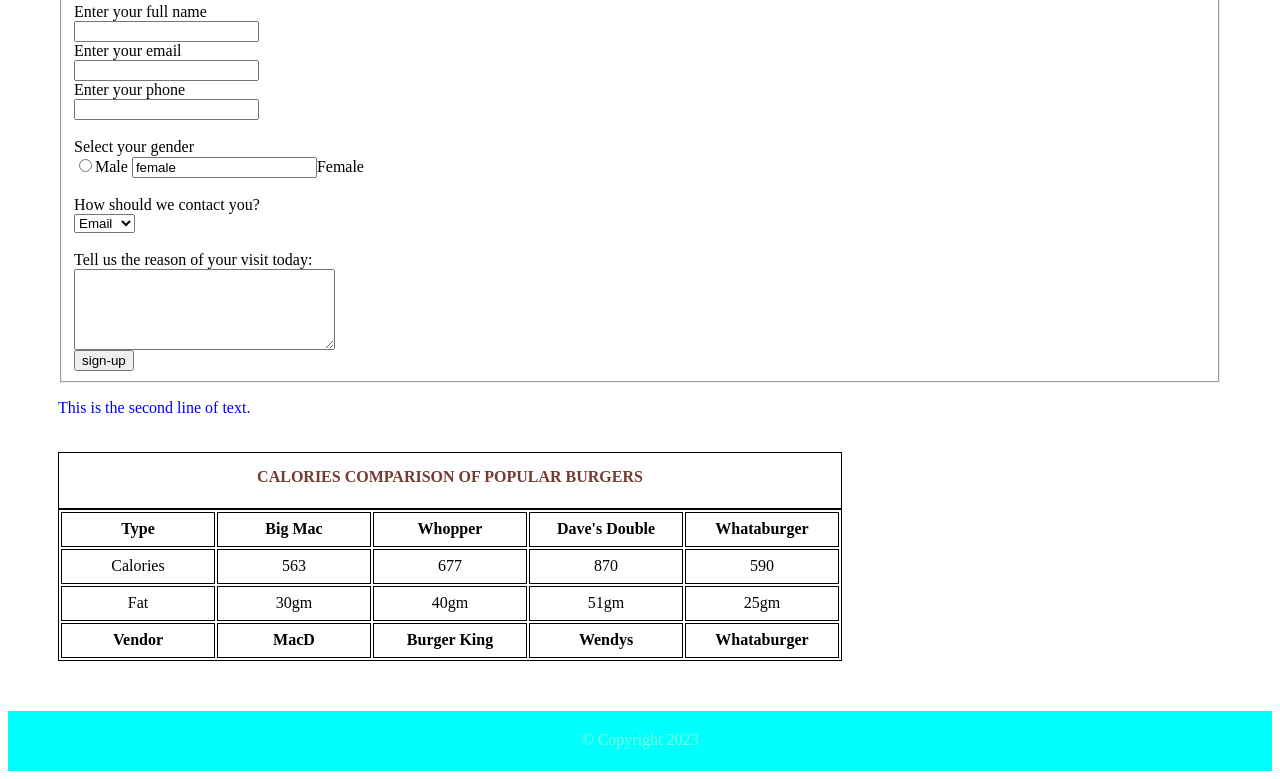
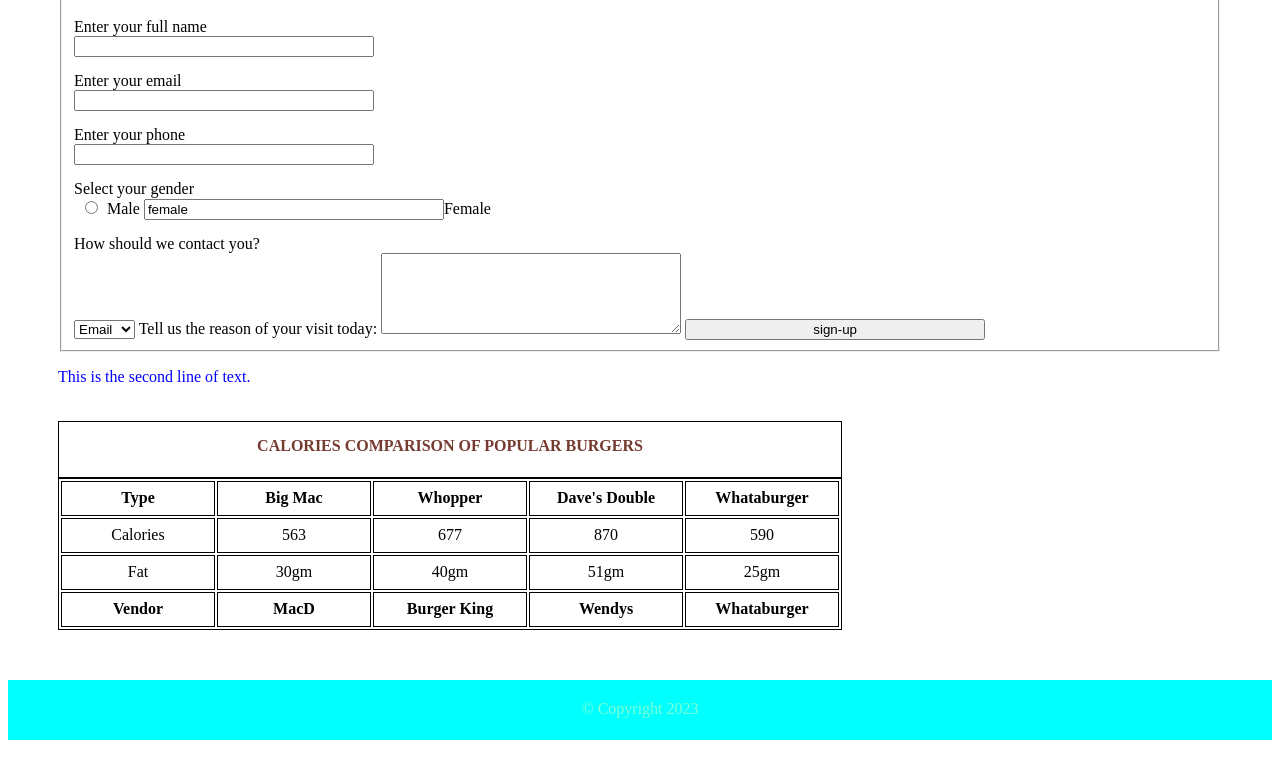
Before and after one commit to diybird/week2day2, a plain HTML site: page page3.html in a window 1280 px wide. Shown: the part 1052-1831 px from the top of the page. After the commit the page ends 1800 px from the top, so only its background shows below. Drawn offline with Linux system fonts and the light colour scheme.

Commit message:
complete form and table styling

```diff
--- a/page3.html
+++ b/page3.html
@@ -26,21 +26,21 @@
 <form action="/signup" method="post">
 <fieldset>
     <legend>User personal information</legend>
-    <label>Enter your full name</label><br>
-    <input type="text" name="name"><br>
-    <label>Enter your email</label><br>
-    <input type="email" name="email"><br>
-    <label>Enter your phone</label><br>
-    <input type="text" name="phone"><br>
-    <br><label>Select your gender</label><br>
+    <label>Enter your full name</label>
+    <input type="text" name="name">
+    <label>Enter your email</label>
+    <input type="email" name="email">
+    <label>Enter your phone</label>
+    <input type="text" name="phone">
+    <label>Select your gender</label>
     <input type="radio" name="gender" value="male" />Male
-    <input tvpe="radio" name="gender" value="female" />Female <br/>
-    <br><label>How should we contact you?</label><br> <select>
+    <input tvpe="radio" name="gender" value="female" />Female
+   <label>How should we contact you?</label><select>
         <option>Email</option>
         <option>Phone</option>
-        </select><br>
-        <br>Tell us the reason of your visit today:<br>
-        <textarea rows="5" cols="30"></textarea><br>
+        </select>
+        Tell us the reason of your visit today:
+        <textarea rows="5" cols="30"></textarea>
         <input type="submit" value="sign-up">
     </fieldset>
 </form>
--- a/style.css
+++ b/style.css
@@ -62,6 +62,26 @@
     color: #753a30;
 
 }
+label{
+    display:block;
+    margin:15px 0 0 0;
+}
+input{
+    width:300px;
+
+}
+input[type="radio"]{
+    width: 25px;
+
+}
+    textarea{
+        width:300px;
+    }
+    inout[type="submit"]{
+        display:block;
+        margin:20px 0 10px 0;
+        width:100px;
+    }
 footer{
     height: 40px;
     background-color: aqua;
```
